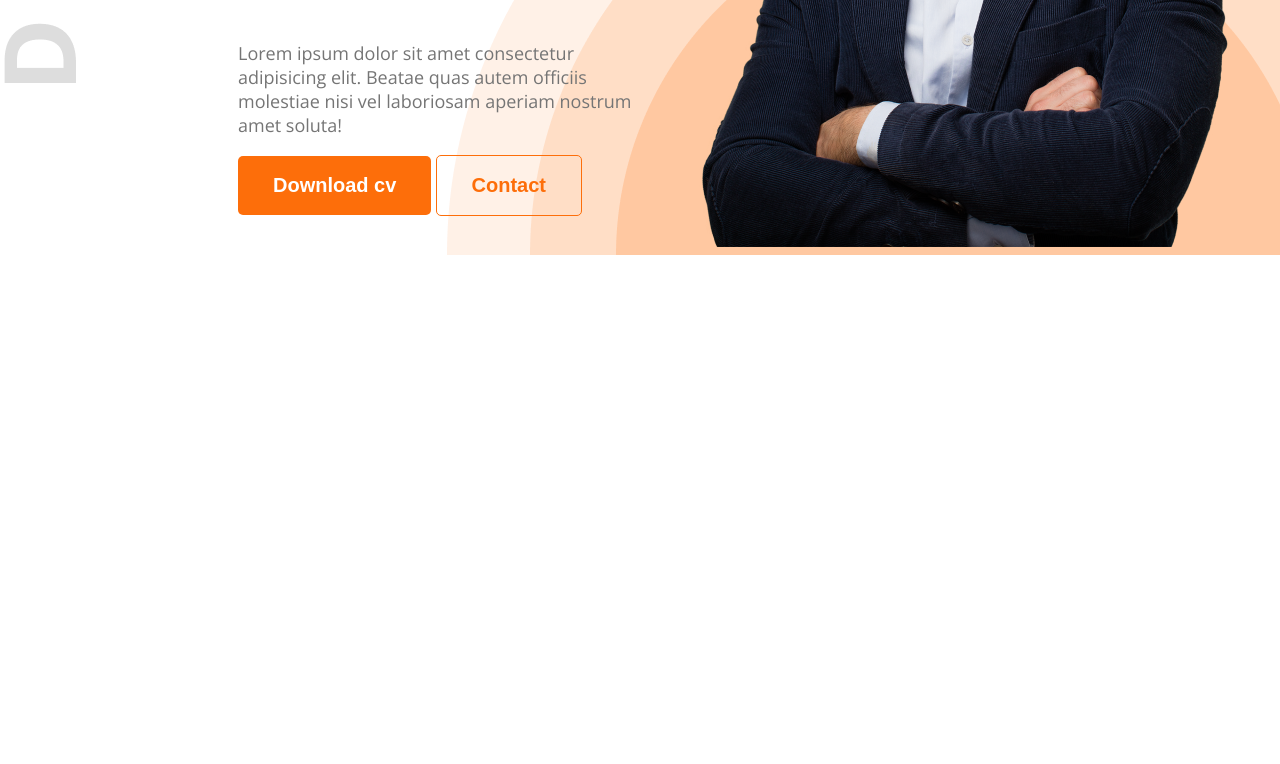
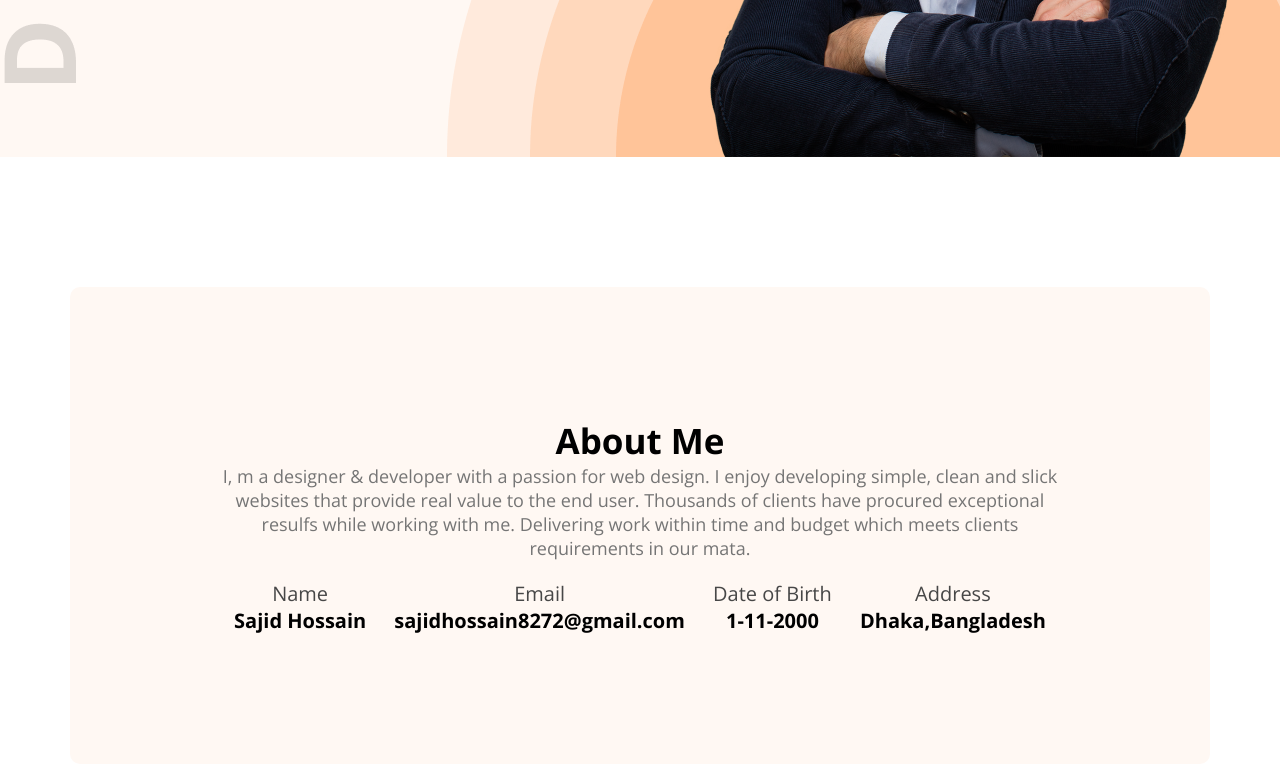
Before and after one commit to sajidhossain8272/web-dev-portfolio, a plain HTML site: page index.html in a window 1280 px wide. Shown: the part 680-1444 px from the top of the page. Before the commit the page ends 935 px from the top, so only its background shows below. Drawn offline with nearby package versions, Linux system fonts and the light colour scheme.

Commit message:
about added

```diff
--- a/index.html
+++ b/index.html
@@ -6,8 +6,8 @@
     <title>Web Dev Portfolio</title>
     <link rel="stylesheet" href="styles/style.css">
 </head>
-<body class="font header">
-    <header>
+<body class="font">
+    <header class="header second-bg">
         <nav>
             <h3 class="nav-tittle">Saj<span class="primary-color">i</span>d</h3>
             <ul>
@@ -16,18 +16,41 @@
                 <li><a href="Hire Me"><button class="btn-primary">Hire Me</button></a></li>
             </ul>
         </nav>
-    </header>
-    <main>
         <div class="banner">
             <div class="banner-content">
                 <h4 class="banner-greetings dark-2"> Hi, I am </h4>
                 <h1 class="banner-tittle">Sajid Hossain</h1>
-                <p class="banner-description dark-3">Lorem ipsum dolor sit amet consectetur adipisicing elit. Beatae quas autem officiis molestiae nisi vel laboriosam aperiam nostrum amet soluta!</p>
+                <p class="banner-description dark-3">Shot what able cold new see hold.Friendly as an betrayed formerly he. Morning because as to society behaved moments.</p>
                 <button class="btn-primary">Download cv</button>
                 <button class="btn-secondary">Contact</button>
             </div>
             <img class="banner-profile-picture" src="images/hardy.png" alt="Hardy-Bro">
         </div>
+    </header>
+    <main>
+       <section class="about second-bg">
+        <h3 class="section-tittle"> About Me</h3>
+        <p class="section-description"> I, m a designer & developer with a passion for web design. I enjoy developing simple, clean and slick websites that provide real value to the end user. Thousands of clients have procured exceptional resulfs while working with me. Delivering work within time and budget which meets clients requirements in our mata. </p>
+        <div class="about-items">
+            <div class="about-item">
+                <p class="item-tittle dark-2 i-para">Name</p>
+                <item-description class="i-des">Sajid Hossain</item-description>
+            </div>
+            <div class="about-item">
+                <p class="item-tittle dark-2 i-para">Email</p>
+                <item-description class="i-des">sajidhossain8272@gmail.com</item-description>
+            </div>
+            <div class="about-item">
+                <p class="item-tittle dark-2 i-para">Date of Birth</p>
+                <item-description class="i-des">1-11-2000</item-description>
+            </div>
+            <div class="about-item">
+                <p class="item-tittle dark-2 i-para">Address</p>
+                <item-description class="i-des">Dhaka,Bangladesh</item-description>
+            </div>
+
+        </div>
+       </section>
 
     </main>
     <footer>
--- a/styles/style.css
+++ b/styles/style.css
@@ -1,12 +1,15 @@
 /* Font */
 @import url('https://fonts.googleapis.com/css2?family=Open+Sans:ital,wght@0,300..800;1,300..800&display=swap');
-
+*{
+    margin: 0;
+    padding: 0;
+}
 .font {
     font-family: "Open Sans", sans-serif;
     font-optical-sizing: auto;
     font-style: normal;
     font-variation-settings:
-      "wdth" 100;
+      "width" 100;
 }
 
 /* primary Styles */
@@ -27,13 +30,32 @@
     background-image: url(../images/developer.png), url(../images/header_bg.png);
     background-repeat: no-repeat;
     background-position: top left, bottom right;
+
+}
+
+/* shared styles */
+.section-tittle {
+    font-size: 35px;
+    font-weight: bold;
+    color: black;
+}
+
+.section-description{
+    font-size: 18px;
+    font-weight: 400;
+    color: #757575;
+}
+
+.second-bg{
+    background-color: #FFF8F3;
+
 }
 /* Nav Styles */
 nav {
     display: flex;
     align-items: center;
     justify-content: space-between;
-    margin: 50px 230px;
+    margin: 0px 230px;
 }
 
 .nav-tittle {
@@ -87,7 +109,7 @@ align-items: center;
 .banner {
     display: flex;
     justify-content: space-between;
-    margin: 0 35px 0 230px;
+    margin: 100px 35px 0 230px;
 }
 .banner-content {
     max-width: 580px;
@@ -113,3 +135,35 @@ align-items: center;
     height: 676px; ;
     width: 584px; ;
 }
+
+/* main styles */
+main {
+    max-width: 1140px;
+    margin: 0 auto;
+
+}
+/* About Styles */
+
+.about {
+    border-radius: 10px;
+    padding: 130px 150px;
+    text-align: center;
+    margin-top: 130px;
+}
+
+.about-items {
+    display: flex;
+    justify-content: space-around;
+    margin-top: 20px;
+
+}
+.i-des {
+    color: black;
+    font-weight: bold;
+    font-size: 20px;
+}
+
+.i-para {
+    font-size: 20px;
+    font-weight: 400;
+}
```
